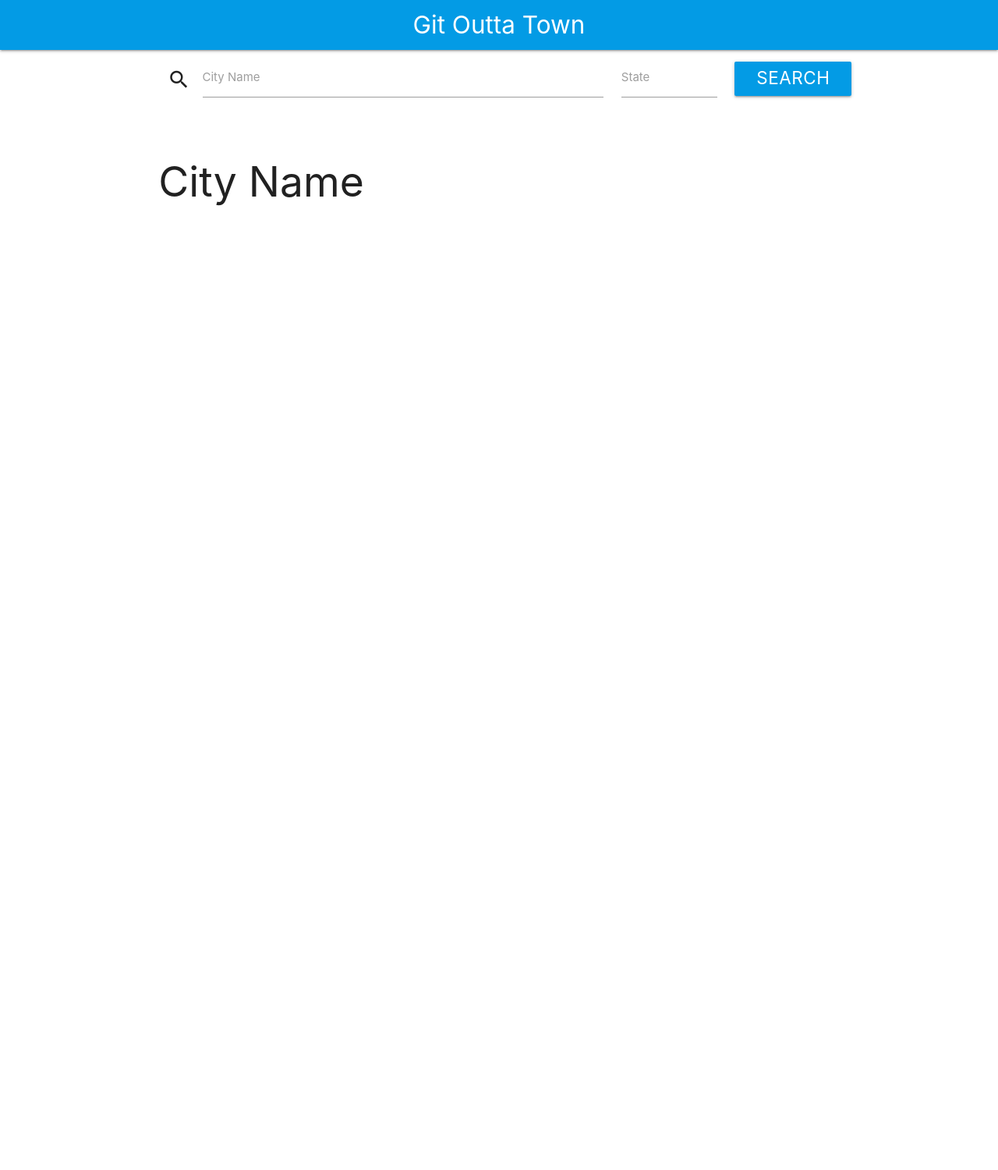
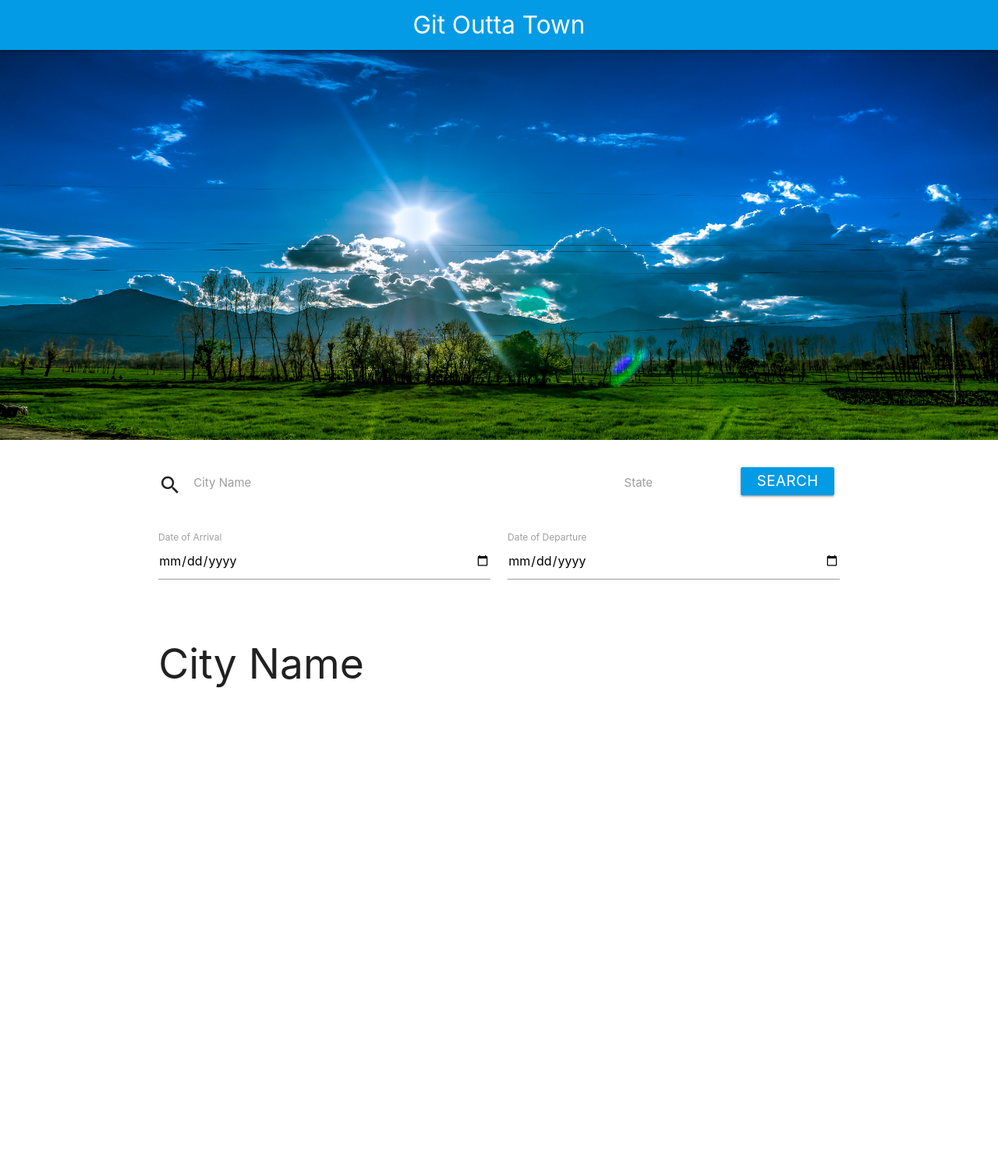
Before and after one commit to mkat44/Git_outta_town, a PHP site: page / in a window 1280 px wide. Shown: the whole page at 78% size. Before the commit the page ends 264 px from the top, so only its background shows below. Run offline with PHP 8.4, Linux system fonts and the light colour scheme.

Commit message:
Updates to HTML and CSS

```diff
--- a/css/style.css
+++ b/css/style.css
@@ -1,10 +1,35 @@
+body{
+    height: 1500px;
+}
 .parallax-container{
     height: 500px;
 }
 #searchButton{
-    height: 44px;
-    width: 150px;
-    margin-top: 15px;
-    font-size: 1.5em;
-    padding-top: 3px;
+    height: 100%;
+    width: 95%;
+    font-size: 1.25em;
 }
+#search{
+    margin-top: 20px;
+}
+#parallaxImage{
+    opacity: 1;
+    height: 500px;
+}
+#searchBar{
+    margin-top: 20px;
+    padding-left: 0;
+}
+#searchState{
+    margin-top: 20px;
+    padding-left: 0;
+}
+.input-field input[type=text]:focus{
+    color: #039be5;
+}
+#searchButtonDiv{
+    margin-top: 1rem;
+    margin-bottom: 1rem;
+    padding-left: 0.75rem;
+    padding-right: 0.75rem;
+}
--- a/index.html
+++ b/index.html
@@ -7,10 +7,11 @@
     <meta name="viewport" content="width=device-width, initial-scale=1">
     <link rel="stylesheet" type="text/css" media="screen" href="css/reset.css" />
     <link href="https://fonts.googleapis.com/icon?family=Material+Icons" rel="stylesheet">
-    <link type="text/css" rel="stylesheet" href="https://cdnjs.cloudflare.com/ajax/libs/materialize/1.0.0/css/materialize.css"  media="screen,projection"/>
+    <link type="text/css" rel="stylesheet" href="https://cdnjs.cloudflare.com/ajax/libs/materialize/1.0.0/css/materialize.css"/>
     <link rel="stylesheet" type="text/css" media="screen" href="css/style.css" />
+    <script src="https://cdnjs.cloudflare.com/ajax/libs/jquery/3.3.1/jquery.min.js"></script>
     <script src="javascript/app.js"></script>
-    <script src="https://ajax.googleapis.com/ajax/libs/jquery/3.3.1/jquery.min.js"></script>
+    <script src="https://cdnjs.cloudflare.com/ajax/libs/materialize/1.0.0/js/materialize.js"></script>
 </head>
 <body>
     <nav>
@@ -18,29 +19,42 @@
             <a href="homePage" class="brand-logo center">Git Outta Town</a>
         </div>
     </nav>
+    <div class="col l12 parallax-container">
+        <div class="parallax"><img src="images/clouds-clouds-form-color-186980.jpg" id="parallaxImage"/></div>
+    </div>
     <div class="container">
+        <div class="nav-wrapper white" id="search">
             <div class="row">
-            <div class="col l12" id="search">
-                <form>
-                    <div class="input-field col l8">
+                <div class="input-field col sm12 l8">
                     <i class="material-icons prefix">search</i>
                     <input id="searchBar" type="search">
                     <label for="searchBar">City Name</label>
                 </div>
-                    <div class="input-field col l2 ">
+                <div class="input-field col sm12 l2 ">
                     <input id="searchState" type="search">
                     <label for="searchState">State</label>
                 </div>
-                    <div class="col l2">
-                        <a class="waves-effect waves-light btn light-blue darken-1" id="searchButton">Search</a>
+                <div class="col sm 12 l2" id="searchButtonDiv">
+                    <a class="waves-effect waves-light btn light-blue darken-1" id="searchButton">search</a>
+                </div>
+            </div>
+        </div>
+        <div class="row">
+            <form>
+                <div class="input-field col sm12 l6">
+                    <input id="firstDate" type="date">
+                    <label for="firstDate">Date of Arrival</label>
+                </div>
+                <div class="input-field col sm12 l6">
+                    <input id="secondDate" type="date">
+                    <label for="secondDate">Date of Departure</label>
                 </div>
             </form>
-            </div>
         </div>
         <div class="row">
             <div class="col l12" id="contentHeader">
                 <h2>
-                    City Name
+                    <span id="cityName">City Name</span>
                 </h2>
             </div>
         </div>
@@ -50,11 +64,5 @@
             </div>
         </div>
     </div>
-
-
-
-
-
-<script type="text/javascript" src="https://cdnjs.cloudflare.com/ajax/libs/materialize/1.0.0/js/materialize.js"></script>
 </body>
 </html>
--- a/javascript/app.js
+++ b/javascript/app.js
@@ -0,0 +1,3 @@
+$(document).ready(function(){
+    $('.parallax').parallax();
+});
```
Also changed, not shown: images/clouds-clouds-form-color-186980.jpg (added), 1 other file. Lines whose indentation alone changed are shown as unchanged.
